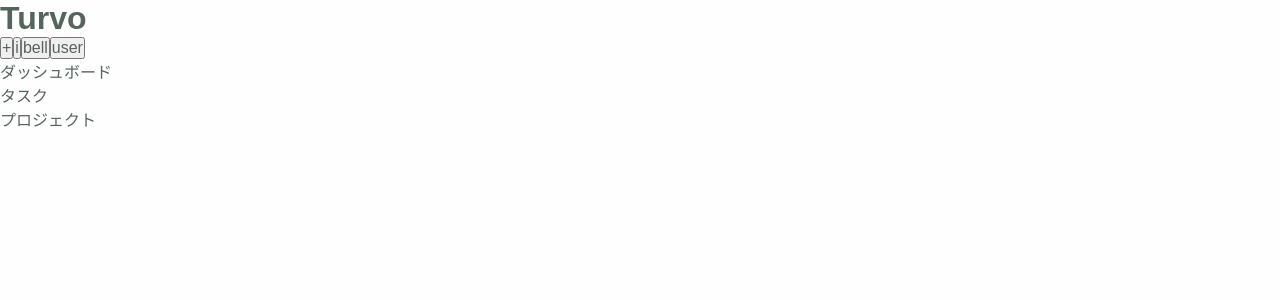
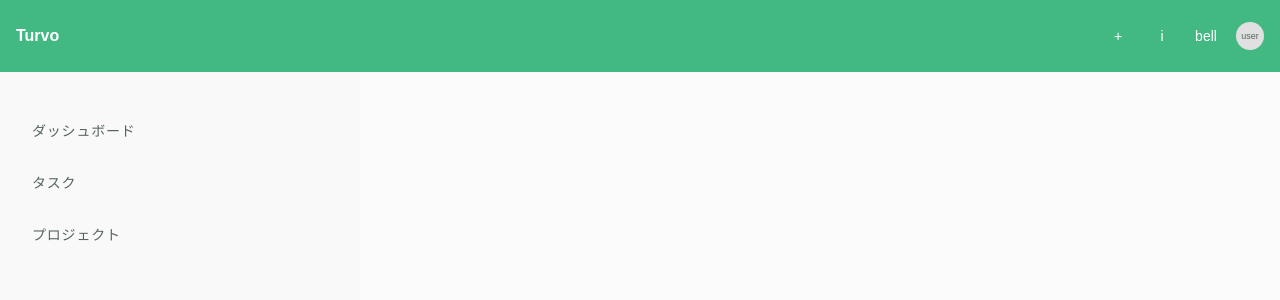
Before and after one commit to CASIXx1/0600-next-context-api, a Next.js app: page / in a window 1280 px wide. Shown: the top 300 px of the page. Built offline with nearby package versions, Linux system fonts and the light colour scheme.

Commit message:
レイアウトスタイルをCSSモジュール化し、Header、Sidebar、AppLayoutコンポーネントに適用

```diff
--- a/src/app/globals.css
+++ b/src/app/globals.css
@@ -67,6 +67,7 @@
   color: var(--font-color-dark);
   background: var(--background-color);
   font-family: Arial, Helvetica, sans-serif;
+  font-weight: 300;
   -webkit-font-smoothing: antialiased;
   -moz-osx-font-smoothing: grayscale;
 }
--- a/src/components/layout/AppLayout.module.css
+++ b/src/components/layout/AppLayout.module.css
@@ -0,0 +1,17 @@
+.layout {
+  min-height: 100vh;
+  background: var(--content-bg-color);
+}
+
+.main {
+  display: flex;
+  height: calc(100vh - var(--header-height));
+}
+
+.mainContent {
+  width: 100%;
+  height: 100%;
+  overflow: auto;
+  background: var(--content-bg-color);
+  padding: var(--space-6);
+}
--- a/src/components/layout/AppLayout.tsx
+++ b/src/components/layout/AppLayout.tsx
@@ -11,10 +11,10 @@
   return (
     <div className={styles.layout}>
       <Header />
-      <div className={styles.body}>
+      <main className={styles.main}>
         <Sidebar />
-        <main className={styles.main}>{children}</main>
-      </div>
+        <div className={styles.mainContent}>{children}</div>
+      </main>
     </div>
   );
 }
--- /dev/null
+++ b/src/components/layout/Header.module.css
@@ -0,0 +1,45 @@
+.header {
+  display: flex;
+  min-height: var(--header-height);
+  align-items: center;
+  justify-content: space-between;
+  background: var(--primary-color);
+  color: var(--font-color-light);
+  padding: 0 var(--space-4);
+}
+
+.left {
+  display: flex;
+  align-items: center;
+}
+
+.left h1 {
+  font-size: 16px;
+  font-weight: 700;
+}
+
+.actions {
+  display: flex;
+  align-items: center;
+  gap: var(--space-4);
+}
+
+.action,
+.avatarButton {
+  display: flex;
+  min-width: 28px;
+  height: 28px;
+  align-items: center;
+  justify-content: center;
+  border: 0;
+  background: transparent;
+  color: inherit;
+  font-size: 14px;
+}
+
+.avatarButton {
+  border-radius: 50%;
+  background: #e0e0e0;
+  color: var(--font-color-dark);
+  font-size: 9px;
+}
--- a/src/components/layout/Header.tsx
+++ b/src/components/layout/Header.tsx
@@ -1,29 +1,38 @@
+import styles from "./Header.module.css";
+
 export function Header() {
   return (
-    <header>
-      <div>
+    <header className={styles.header}>
+      <div className={styles.left}>
         <h1>Turvo</h1>
       </div>
-      <nav aria-label="Header actions">
+      <nav
+        className={styles.actions}
+        aria-label="Header actions"
+      >
         <button
+          className={styles.action}
           type="button"
           aria-label="追加"
         >
           +
         </button>
         <button
+          className={styles.action}
           type="button"
           aria-label="情報"
         >
           i
         </button>
         <button
+          className={styles.action}
           type="button"
           aria-label="通知"
         >
           bell
         </button>
         <button
+          className={styles.avatarButton}
           type="button"
           aria-label="ユーザーメニュー"
         >
--- /dev/null
+++ b/src/components/layout/Sidebar.module.css
@@ -0,0 +1,24 @@
+.sidebar {
+  width: var(--sidebar-width);
+  height: 100%;
+  flex: 0 0 var(--sidebar-width);
+  background: var(--bg-color-light-2);
+}
+
+.menu {
+  padding-top: var(--space-6);
+}
+
+.link {
+  display: block;
+  padding: var(--space-4) var(--space-4) var(--space-4) var(--space-6);
+  color: var(--font-color-dark);
+  font-size: 14px;
+  font-weight: 500;
+  letter-spacing: 0.8px;
+  white-space: nowrap;
+}
+
+.link:hover {
+  background: #8fe3c740;
+}
--- a/src/components/layout/Sidebar.tsx
+++ b/src/components/layout/Sidebar.tsx
@@ -1,18 +1,34 @@
 import Link from "next/link";
+import styles from "./Sidebar.module.css";
 
 export function Sidebar() {
   return (
-    <aside>
+    <aside className={styles.sidebar}>
       <nav aria-label="Main navigation">
-        <ul>
+        <ul className={styles.menu}>
           <li>
-            <Link href="/">ダッシュボード</Link>
+            <Link
+              className={styles.link}
+              href="/"
+            >
+              ダッシュボード
+            </Link>
           </li>
           <li>
-            <Link href="/tasks">タスク</Link>
+            <Link
+              className={styles.link}
+              href="/tasks"
+            >
+              タスク
+            </Link>
           </li>
           <li>
-            <Link href="/projects">プロジェクト</Link>
+            <Link
+              className={styles.link}
+              href="/projects"
+            >
+              プロジェクト
+            </Link>
           </li>
         </ul>
       </nav>
```
